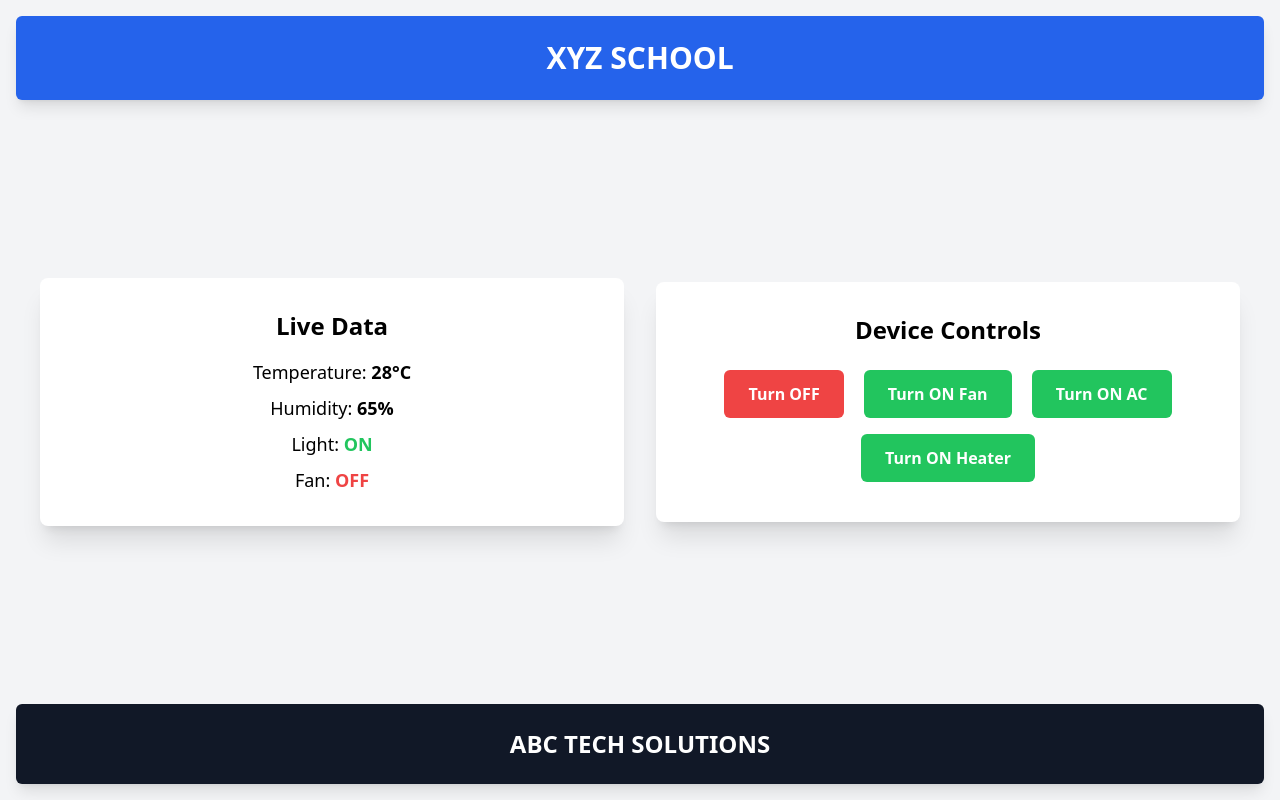
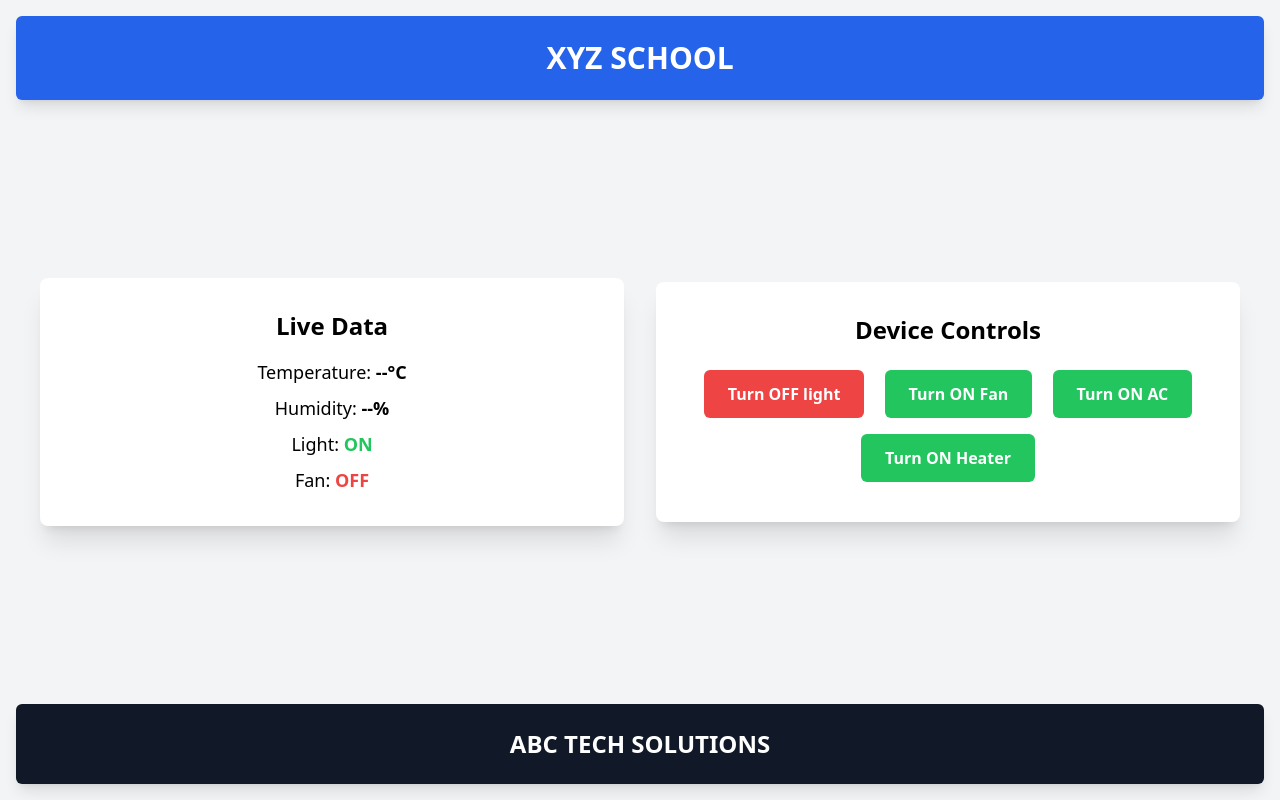
Before and after one commit to atish-25/controller, a plain HTML site: page abc.html in a window 1280 px wide. Both pictures are taken after a click on the button "Turn ON Light". Drawn offline with nearby package versions, Linux system fonts and the light colour scheme; no server answers.

Commit message:
Update abc.html
Signed-off-by: atish-25 <atishkumar1548@gmail.com>

```diff
--- a/abc.html
+++ b/abc.html
@@ -5,27 +5,69 @@
     <meta name="viewport" content="width=device-width, initial-scale=1.0">
     <title>IoT Control Dashboard</title>
     <script src="https://cdn.tailwindcss.com"></script>
+    <script>
+        async function fetchData() {
+            try {
+                let response = await fetch('/api/get_data/');
+                let data = await response.json();
+                document.getElementById("temperature").textContent = data.temperature + "°C";
+                document.getElementById("humidity").textContent = data.humidity + "%";
+                document.getElementById("light-status").textContent = data.light_status;
+                document.getElementById("fan-status").textContent = data.fan_status;
+            } catch (error) {
+                console.error("Error fetching data:", error);
+            }
+        }
+
+        async function toggleDevice(device, buttonId, statusId) {
+            let button = document.getElementById(buttonId);
+            let statusElement = document.getElementById(statusId);
+            let newStatus = statusElement.textContent === "OFF" ? "ON" : "OFF";
+
+            try {
+                await fetch('/api/control_device/', {
+                    method: 'POST',
+                    headers: { 'Content-Type': 'application/json' },
+                    body: JSON.stringify({ device: device, status: newStatus })
+                });
+                statusElement.textContent = newStatus;
+                statusElement.classList.toggle("text-green-500");
+                statusElement.classList.toggle("text-red-500");
+                button.textContent = (newStatus === "ON" ? "Turn OFF " : "Turn ON ") + device;
+                button.classList.toggle("bg-green-500");
+                button.classList.toggle("bg-red-500");
+            } catch (error) {
+                console.error("Error updating device status:", error);
+            }
+        }
+
+        document.addEventListener("DOMContentLoaded", function () {
+            fetchData();
+            setInterval(fetchData, 5000);
+
+            document.getElementById("light-btn").addEventListener("click", function() { toggleDevice("light", "light-btn", "light-status"); });
+            document.getElementById("fan-btn").addEventListener("click", function() { toggleDevice("fan", "fan-btn", "fan-status"); });
+            document.getElementById("ac-btn").addEventListener("click", function() { toggleDevice("ac", "ac-btn", "temperature"); });
+            document.getElementById("heater-btn").addEventListener("click", function() { toggleDevice("heater", "heater-btn", "humidity"); });
+        });
+    </script>
 </head>
 <body class="bg-gray-100 flex flex-col min-h-screen justify-between p-4">
 
-    <!-- Top Section: School Name -->
     <header class="text-center text-3xl font-bold bg-blue-600 text-white p-6 rounded-md shadow-lg uppercase">
         XYZ School
     </header>
 
-    <!-- Middle Section: Data Display and Controls -->
     <div class="flex flex-col md:flex-row gap-8 flex-grow justify-center items-center p-6">
 
-        <!-- Fetched Data Section -->
         <div class="bg-white p-8 rounded-lg shadow-xl w-full md:w-1/2 text-center">
             <h2 class="text-2xl font-semibold mb-4">Live Data</h2>
-            <p class="text-lg mb-2">Temperature: <span id="temperature" class="font-bold">28°C</span></p>
-            <p class="text-lg mb-2">Humidity: <span id="humidity" class="font-bold">65%</span></p>
+            <p class="text-lg mb-2">Temperature: <span id="temperature" class="font-bold">--°C</span></p>
+            <p class="text-lg mb-2">Humidity: <span id="humidity" class="font-bold">--%</span></p>
             <p class="text-lg mb-2">Light: <span id="light-status" class="font-bold text-red-500">OFF</span></p>
             <p class="text-lg">Fan: <span id="fan-status" class="font-bold text-red-500">OFF</span></p>
         </div>
 
-        <!-- Control Section -->
         <div class="bg-white p-8 rounded-lg shadow-xl w-full md:w-1/2 text-center">
             <h2 class="text-2xl font-semibold mb-4">Device Controls</h2>
             <button id="light-btn" class="px-6 py-3 rounded-md text-white font-semibold m-2 transition bg-green-500 hover:bg-green-700">
@@ -43,33 +85,8 @@
         </div>
     </div>
 
-    <!-- Bottom Section: Company Name -->
     <footer class="text-center text-2xl font-semibold bg-gray-900 text-white p-6 rounded-md shadow-lg uppercase">
         ABC Tech Solutions
     </footer>
-
-    <script>
-        function toggleDevice(buttonId, statusId) {
-            document.getElementById(buttonId).addEventListener("click", function() {
-                let statusElement = document.getElementById(statusId);
-                if (statusElement.textContent === "OFF") {
-                    statusElement.textContent = "ON";
-                    statusElement.classList.replace("text-red-500", "text-green-500");
-                    this.textContent = "Turn OFF " + this.textContent.split(" ")[2];
-                    this.classList.replace("bg-green-500", "bg-red-500");
-                } else {
-                    statusElement.textContent = "OFF";
-                    statusElement.classList.replace("text-green-500", "text-red-500");
-                    this.textContent = "Turn ON " + this.textContent.split(" ")[2];
-                    this.classList.replace("bg-red-500", "bg-green-500");
-                }
-            });
-        }
-
-        toggleDevice("light-btn", "light-status");
-        toggleDevice("fan-btn", "fan-status");
-        toggleDevice("ac-btn", "temperature");
-        toggleDevice("heater-btn", "humidity");
-    </script>
 </body>
 </html>
```
